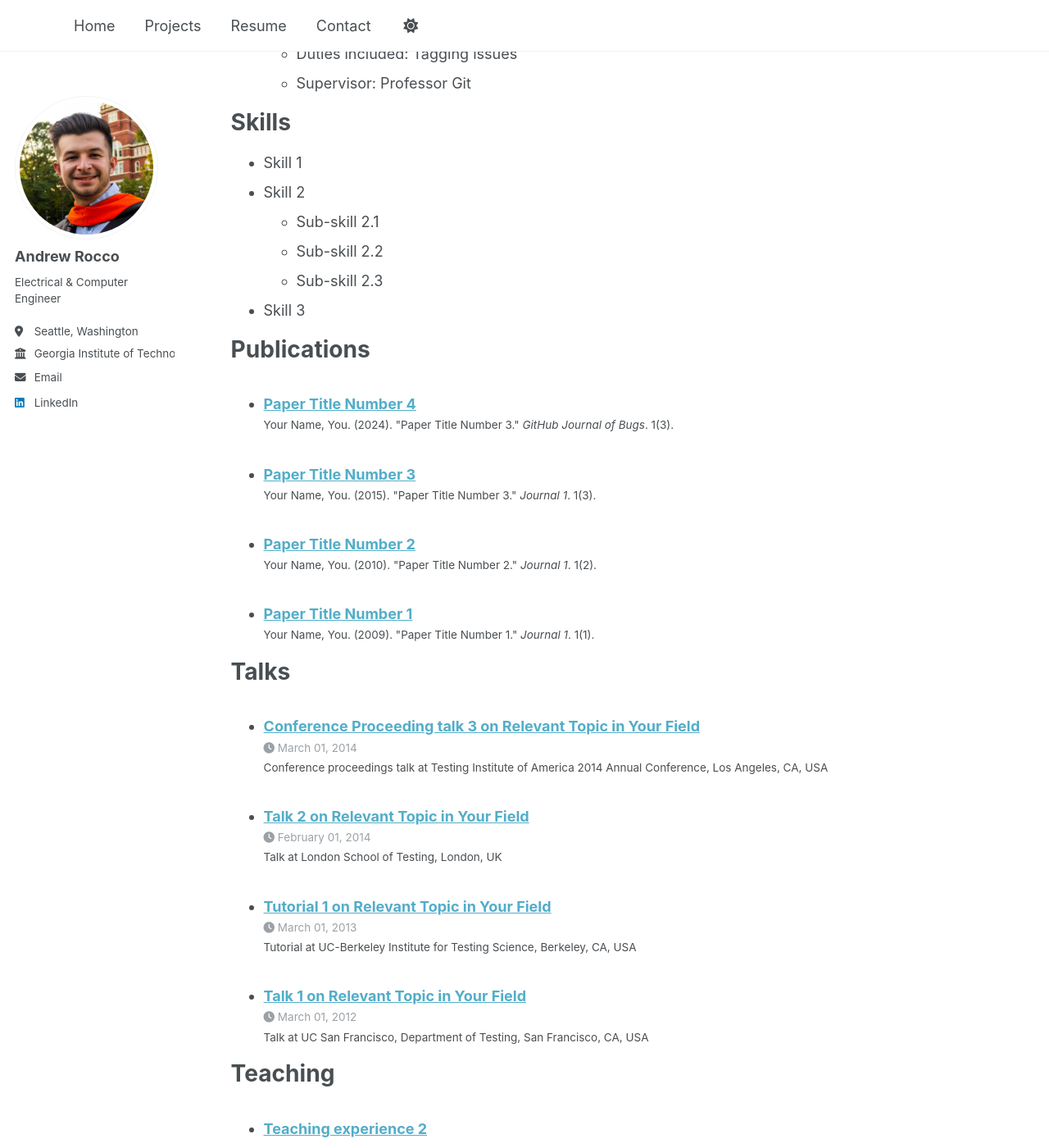
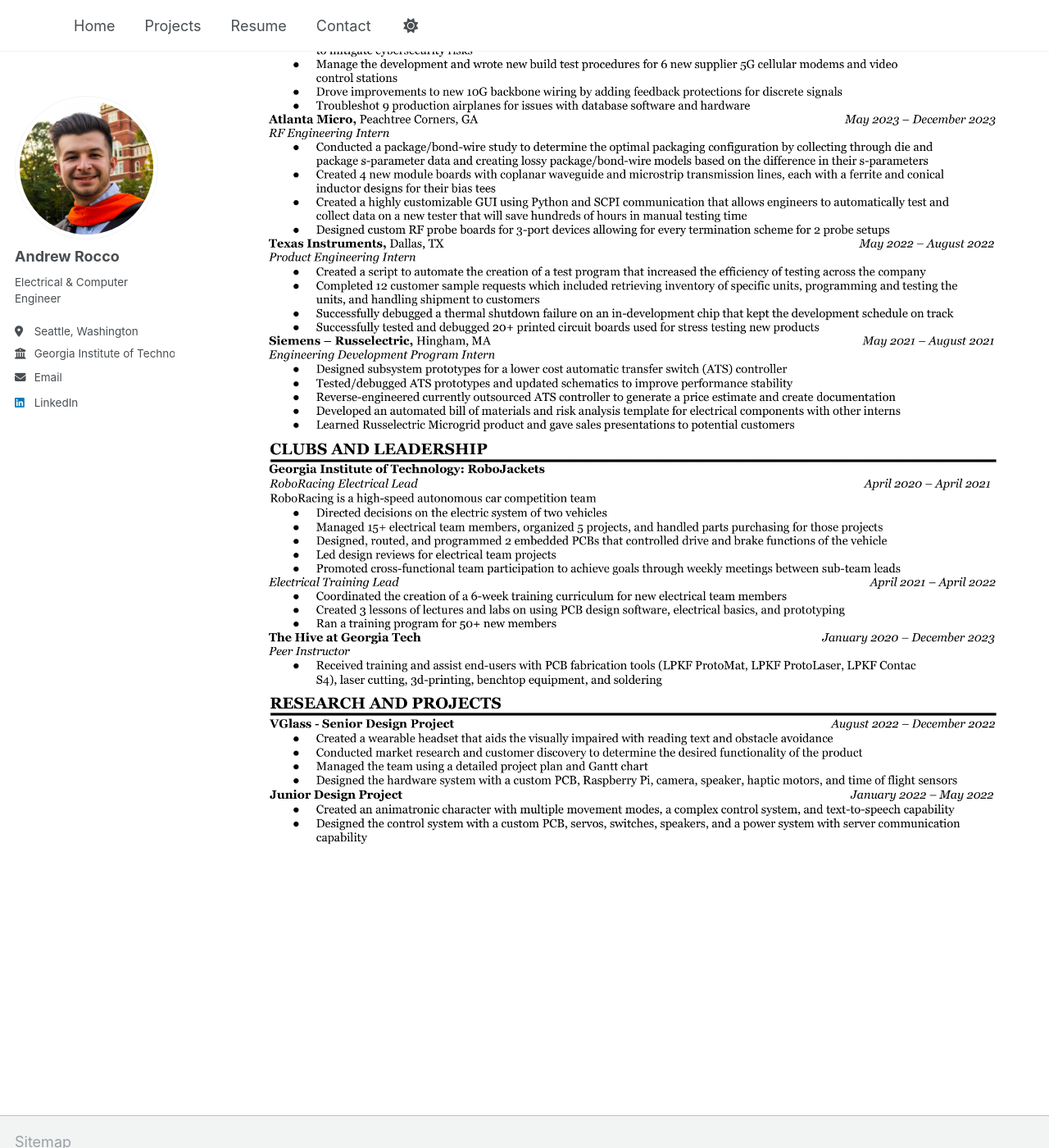
Before and after one commit to andrewlrocco/personal-portfolio, a Jekyll site: the page built from _pages/cv.md, in a window 1280 px wide and 1400 px high, scrolled down 661 px. Shown: the whole window at 82% size. Built offline with Jekyll 4.4.1, drawn with Linux system fonts in a browser that asks for light colours; some of the changed text lies outside the part shown.

Commit message:
Update resume tab

```diff
--- a/_pages/cv.md
+++ b/_pages/cv.md
@@ -7,57 +7,8 @@ redirect_from:
   - /resume
 ---
 
-{% include base_path %}
+You can download a copy of my resume here:
 
-Education
-======
-* M.S. in Electrical and Computer Engineering, Georgia Institute of Technology, 2023
-* B.S. in Electrical Engineering, Georgia Institute of Technology, 2022
+[**Download PDF Resume**](/files/resume.pdf){:target="_blank" rel="noopener"}
 
-Work Experience
-======
-* Boeing, Design Engineer
-  * April 2024 - Present
-  * Lead cabin systems electrical design of 6 new 787 configurations
-  * Create schematics for unique customer selections, accounting for circuit protection, signal integrity, EMI, power quality
-
-* Fall 2015: Research Assistant
-  * GitHub University
-  * Duties included: Merging pull requests
-  * Supervisor: Professor Hub
-
-* Summer 2015: Research Assistant
-  * GitHub University
-  * Duties included: Tagging issues
-  * Supervisor: Professor Git
-
-Skills
-======
-* Skill 1
-* Skill 2
-  * Sub-skill 2.1
-  * Sub-skill 2.2
-  * Sub-skill 2.3
-* Skill 3
-
-Publications
-======
-  <ul>{% for post in site.publications reversed %}
-    {% include archive-single-cv.html %}
-  {% endfor %}</ul>
-
-Talks
-======
-  <ul>{% for post in site.talks reversed %}
-    {% include archive-single-talk-cv.html  %}
-  {% endfor %}</ul>
-
-Teaching
-======
-  <ul>{% for post in site.teaching reversed %}
-    {% include archive-single-cv.html %}
-  {% endfor %}</ul>
-
-Service and leadership
-======
-* Currently signed in to 43 different slack teams
+![Andrew Rocco Resume](/images/resume-image.png)
```
Also changed, not shown: images/resume-image.png (added), 1 other file.
